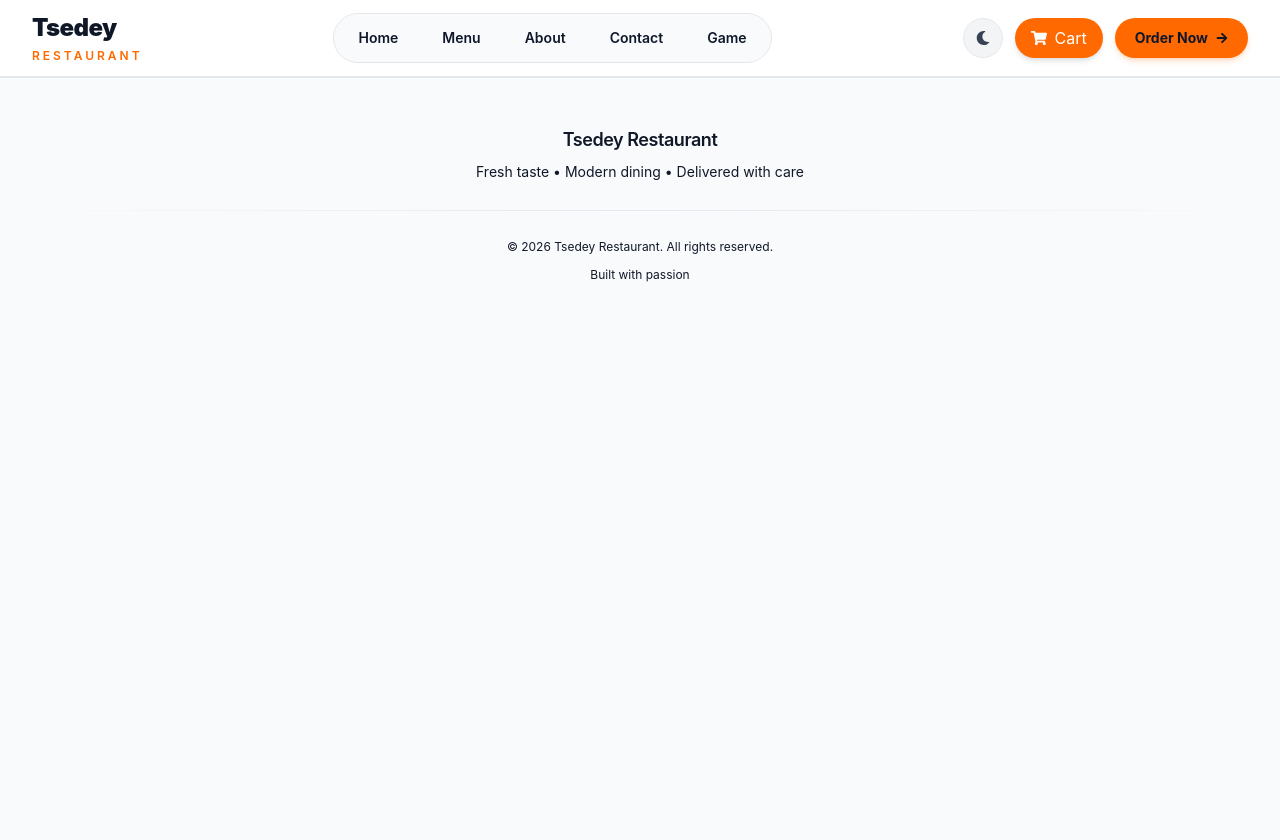
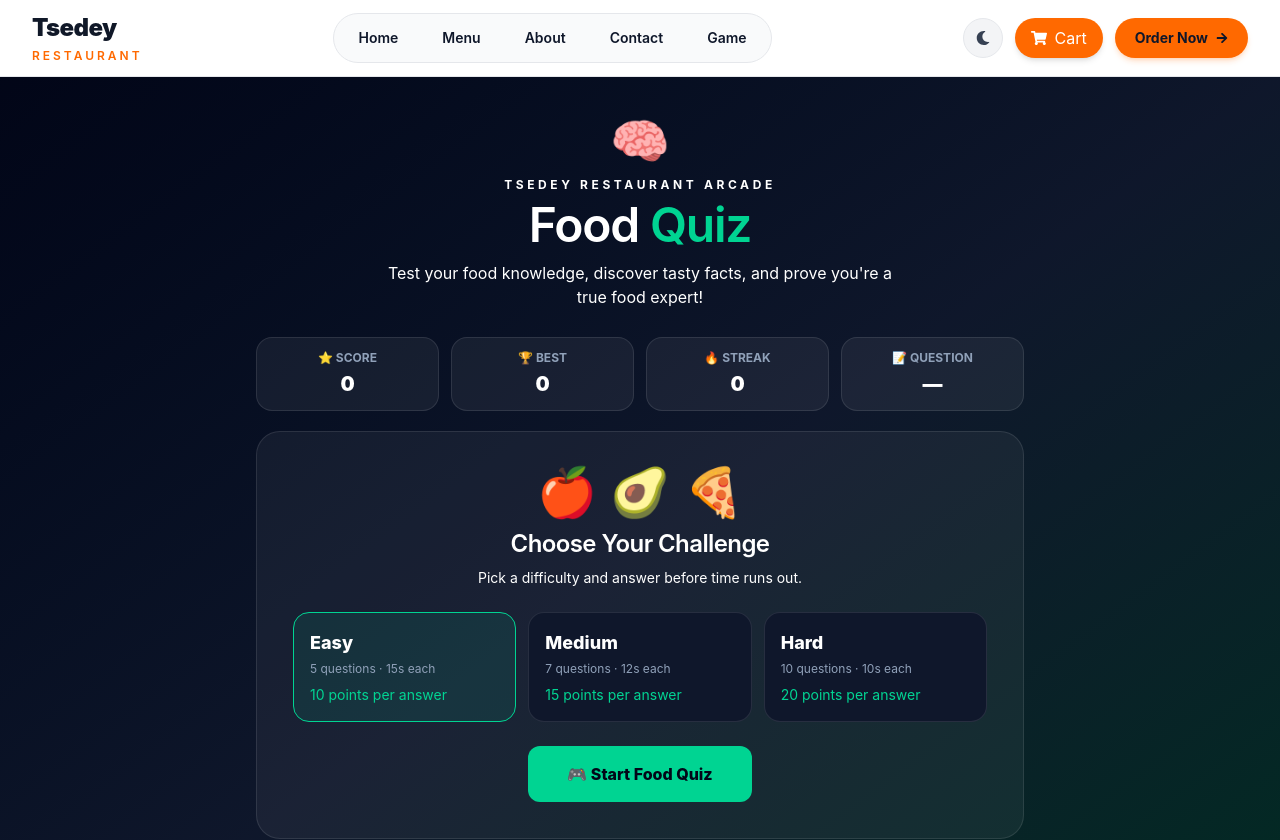
Before and after one commit to NatnaelAbreham/restaurant_website, a React (Vite) app: page /food-quiz in a window 1280 px wide. Shown: the top 840 px of the page. Before the commit the page ends 800 px from the top, so only its background shows below. Built offline with nearby package versions, Linux system fonts and the light colour scheme.

Commit message:
add the quize game to the route

```diff
--- a/src/routes/AppRoutes.jsx
+++ b/src/routes/AppRoutes.jsx
@@ -14,6 +14,7 @@ import About from '../pages/About.jsx';
 import FoodMemoryGame from "../game/TicTacToe.jsx";
 import CatchTheFood from "../game/CatchTheFood.jsx";
 import HungrySnake from "../game/HungrySnake.jsx";
+import FoodQuiz from "../game/FoodQuiz.jsx";
 
 const AppRoutes = () => {
   return (
@@ -30,6 +31,7 @@ const AppRoutes = () => {
       <Route path="/report" element={<Report />} /> */}
       <Route path="/about" element={<About />} />
       <Route path="/food-memory-game" element={<HungrySnake />} />
+      <Route path="/food-quiz" element={<FoodQuiz />} />
     </Routes>
   );
 };
```
